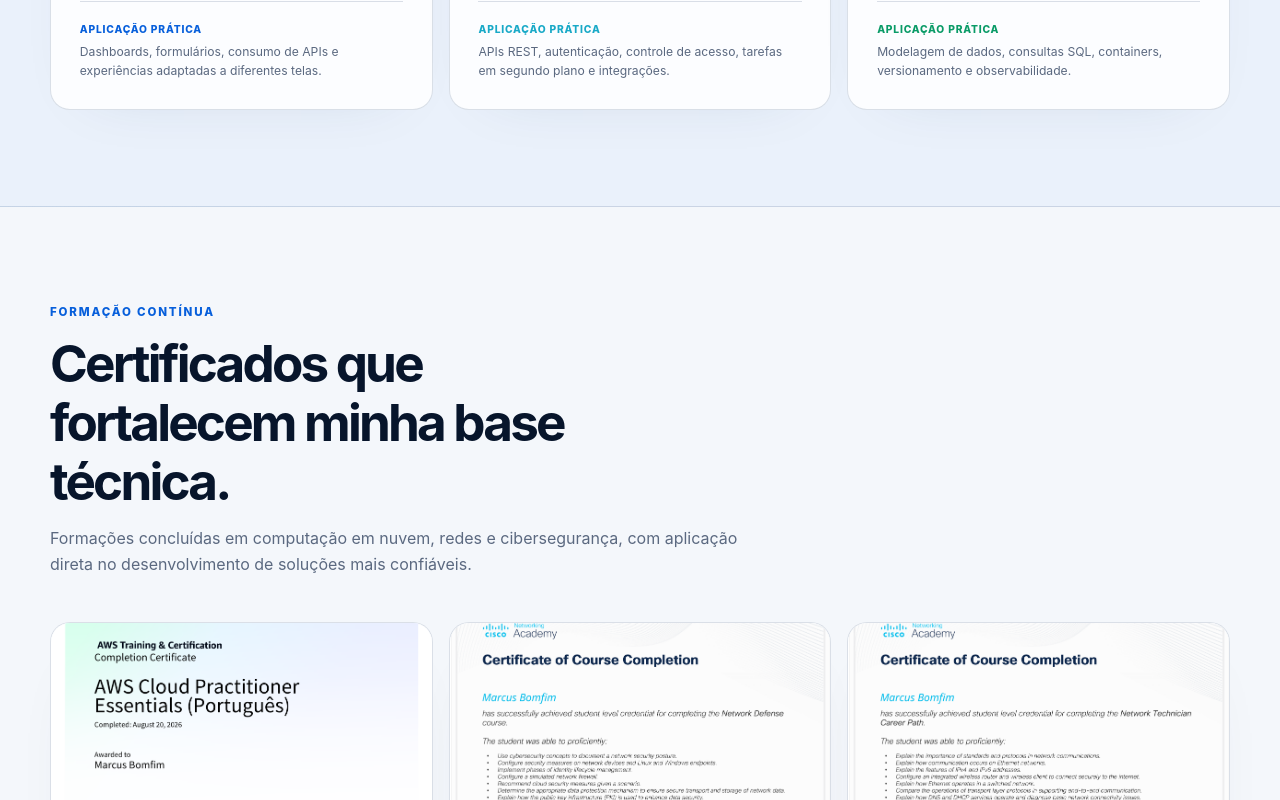
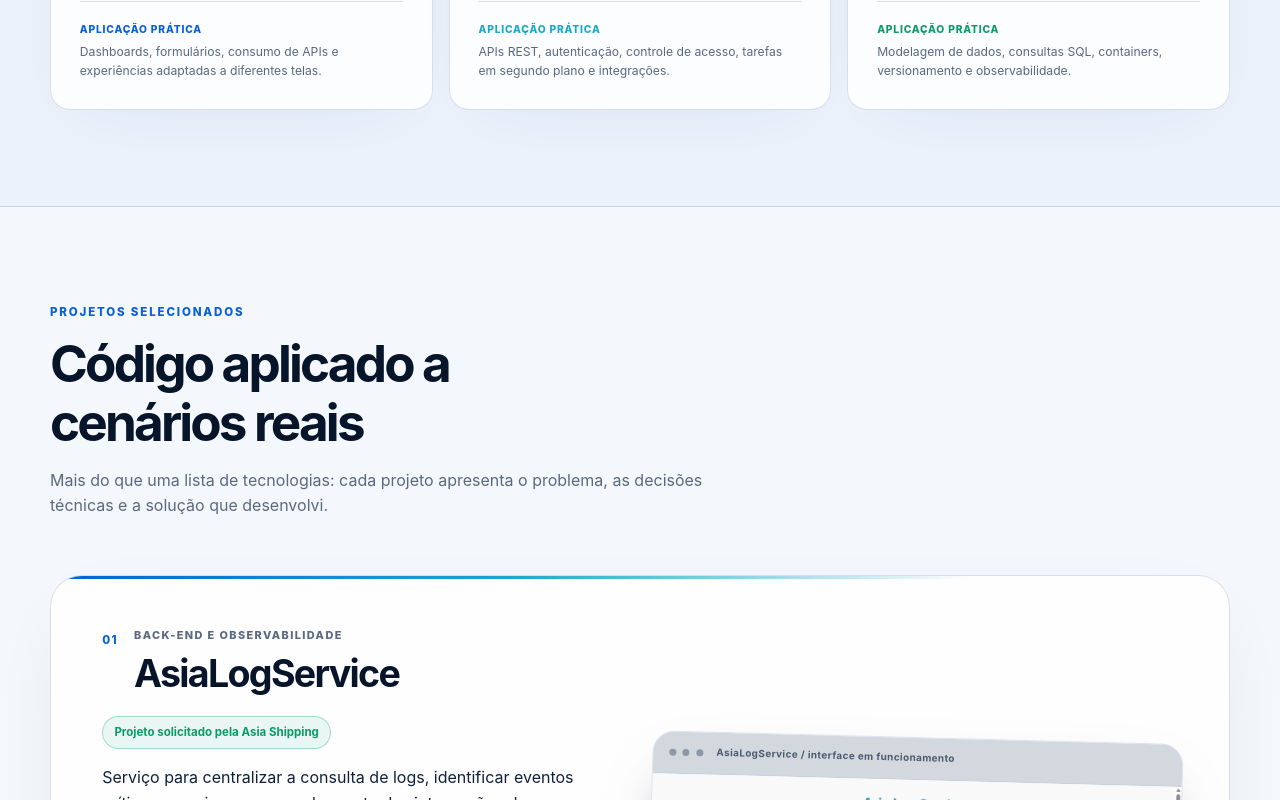
Before and after one commit to MarcusBomfim/Portfolio, a React (Vite) app: page / in a window 1280 px wide. Shown: the part 2000-2800 px from the top of the page. Built offline with nearby package versions, Linux system fonts and the light colour scheme.

Commit message:
refactor: reposiciona e simplifica secao de certificados

```diff
--- a/src/App.tsx
+++ b/src/App.tsx
@@ -19,8 +19,8 @@ function App() {
         <HeroSection />
         <AboutSection />
         <SkillsSection />
+        <ProjectsSection />
         <CertificatesSection />
-        <ProjectsSection />
         <ExperienceSection />
         <ContactSection />
       </main>
--- a/src/data/portfolio.ts
+++ b/src/data/portfolio.ts
@@ -27,8 +27,8 @@ export const profile = {
 export const navigationItems: NavigationItem[] = [
   { label: 'Sobre', href: '#sobre' },
   { label: 'Tecnologias', href: '#tecnologias' },
+  { label: 'Projetos', href: '#projetos' },
   { label: 'Certificados', href: '#certificados' },
-  { label: 'Projetos', href: '#projetos' },
   { label: 'Experiência', href: '#experiencia' },
   { label: 'Contato', href: '#contato' },
 ]
--- a/src/sections/CertificatesSection.tsx
+++ b/src/sections/CertificatesSection.tsx
@@ -1,15 +1,16 @@
 import { Award, Cloud, ExternalLink, ShieldCheck } from 'lucide-react'
-import { SectionHeading } from '../components/ui/SectionHeading'
 import { certificates } from '../data/portfolio'
 
 export function CertificatesSection() {
   return (
     <section id="certificados" className="certificates-section section-shell">
-      <SectionHeading
-        eyebrow="Formação contínua"
-        title="Certificados que fortalecem minha base técnica."
-        description="Formações concluídas em computação em nuvem, redes e cibersegurança, com aplicação direta no desenvolvimento de soluções mais confiáveis."
-      />
+      <header className="certificates-intro">
+        <h2 className="section-label">Certificados</h2>
+        <p>
+          Formações concluídas em computação em nuvem, redes e cibersegurança,
+          com aplicação direta no desenvolvimento de soluções mais confiáveis.
+        </p>
+      </header>
 
       <div className="certificates-grid">
         {certificates.map((certificate) => {
--- a/src/styles/layout.css
+++ b/src/styles/layout.css
@@ -689,6 +689,18 @@
   position: relative;
 }
 
+.certificates-intro {
+  max-width: 48rem;
+}
+
+.certificates-intro .section-label {
+  margin-bottom: 0.75rem;
+}
+
+.certificates-intro p {
+  color: var(--color-muted);
+}
+
 .certificates-grid {
   display: grid;
   grid-template-columns: repeat(3, minmax(0, 1fr));
```
